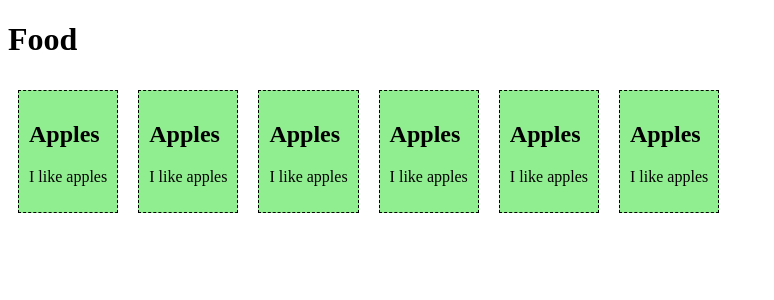
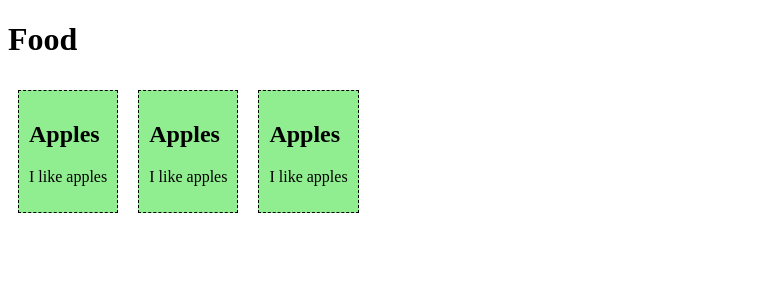
Before and after one commit to ArcielleGercan/Webprog-SF231vuejs, a Vue app in the folder firstsfc/: page / in a window 1280 px wide. Shown: the top 300 px of the page, without its empty margins (0-774 px from the left). Built offline with nearby package versions, Linux system fonts and the light colour scheme.

Commit message:
food item

```diff
--- a/firstsfc/src/App.vue
+++ b/firstsfc/src/App.vue
@@ -5,9 +5,6 @@
   <food-item/>
   <food-item/>
   <food-item/>
-  <food-item/>
-  <food-item/>
-  <food-item/>
-</template>
+  </template>
 
 <style></style>
```
